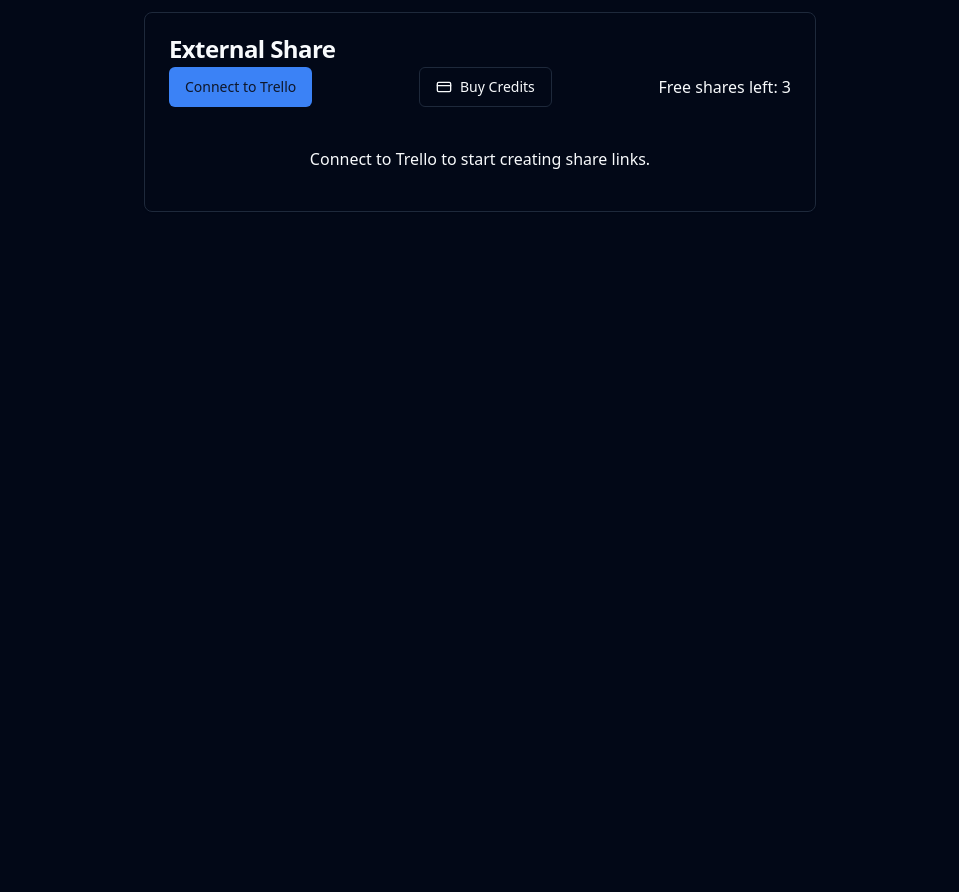
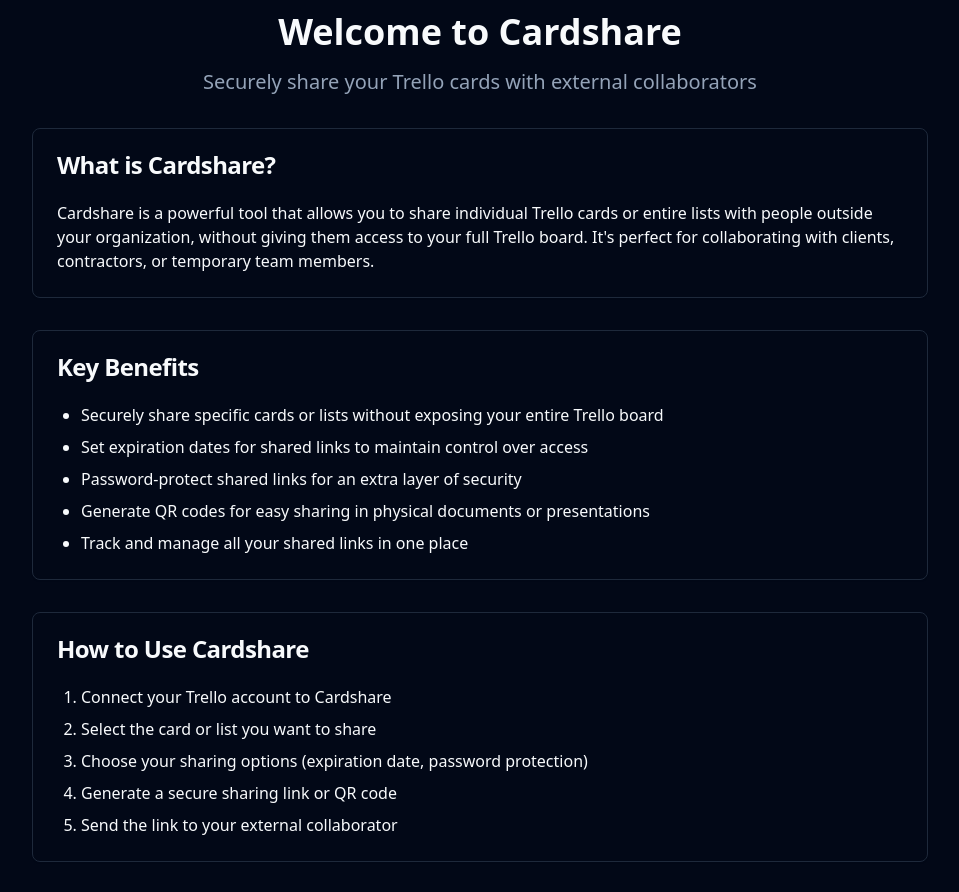
Before and after one commit to GPT-Engineer-App/sharet, a React (Vite) app: page / in a window 1280 px wide. Shown: the part 20-912 px from the top of the page, without its empty margins (160-1119 px from the left). Before the commit the page ends 800 px from the top, so only its background shows below. Built offline with nearby package versions, Linux system fonts and the light colour scheme.

Commit message:
Add introduction page for Cardshare
Created an introduction page for the Cardshare app that explains its purpose, benefits, and usage instructions. The page also offers users the opportunity to create an external link for sharing up to 3 cards as a trial.
[skip gpt_engineer]

```diff
--- a/src/App.jsx
+++ b/src/App.jsx
@@ -1,8 +1,9 @@
 import { Toaster } from "@/components/ui/sonner";
 import { TooltipProvider } from "@/components/ui/tooltip";
 import { QueryClient, QueryClientProvider } from "@tanstack/react-query";
-import { BrowserRouter, Routes, Route } from "react-router-dom";
+import { BrowserRouter, Routes, Route, Navigate } from "react-router-dom";
 import { navItems } from "./nav-items";
+import Introduction from "./pages/Introduction";
 
 const queryClient = new QueryClient();
 
@@ -12,9 +13,9 @@ const App = () => (
       <Toaster />
       <BrowserRouter>
         <Routes>
-          {navItems.map(({ to, page }) => (
-            <Route key={to} path={to} element={page} />
-          ))}
+          <Route path="/" element={<Introduction />} />
+          <Route path="/app" element={navItems[0].page} />
+          <Route path="*" element={<Navigate to="/" replace />} />
         </Routes>
       </BrowserRouter>
     </TooltipProvider>
--- a/src/nav-items.jsx
+++ b/src/nav-items.jsx
@@ -1,13 +1,20 @@
-import { Share2 } from "lucide-react";
+import { Share2, Home } from "lucide-react";
 import Index from "./pages/Index.jsx";
+import Introduction from "./pages/Introduction.jsx";
 
 /**
  * Central place for defining the navigation items. Used for navigation components and routing.
  */
 export const navItems = [
   {
-    title: "Trello External Share",
+    title: "Home",
     to: "/",
+    icon: <Home className="h-4 w-4" />,
+    page: <Introduction />,
+  },
+  {
+    title: "Cardshare App",
+    to: "/app",
     icon: <Share2 className="h-4 w-4" />,
     page: <Index />,
   },
--- a/src/pages/Index.jsx
+++ b/src/pages/Index.jsx
@@ -3,7 +3,7 @@ import { Card, CardContent, CardHeader, CardTitle } from "@/components/ui/card";
 import TrelloConnect from '../components/TrelloConnect';
 import { Tabs, TabsContent, TabsList, TabsTrigger } from "@/components/ui/tabs";
 import { Button } from "@/components/ui/button";
-import { LogOut } from "lucide-react";
+import { LogOut, Home } from "lucide-react";
 import { useToast } from "@/components/ui/use-toast";
 import { Dialog, DialogContent, DialogHeader, DialogTitle, DialogFooter } from "@/components/ui/dialog";
 import { useCredits } from '../hooks/useCredits';
@@ -11,6 +11,7 @@ import { PaymentDialog } from '../components/PaymentDialog';
 import QRCode from 'qrcode.react';
 import NewShareForm from '../components/NewShareForm';
 import PreviousLinks from '../components/PreviousLinks';
+import { Link } from 'react-router-dom';
 
 const Index = () => {
   const { credits, freeSharesLeft, updateCredits } = useCredits();
@@ -53,9 +54,15 @@ const Index = () => {
   return (
     <div className="bg-background text-foreground min-h-screen p-8">
       <div className="max-w-2xl mx-auto">
+        <Link to="/" className="block mb-4">
+          <Button variant="outline">
+            <Home className="mr-2 h-4 w-4" />
+            Back to Home
+          </Button>
+        </Link>
         <Card>
           <CardHeader>
-            <CardTitle>External Share</CardTitle>
+            <CardTitle>Cardshare</CardTitle>
             <div className="flex justify-between items-center mt-2">
               {!trelloData ? (
                 <TrelloConnect onConnect={setTrelloData} />
--- /dev/null
+++ b/src/pages/Introduction.jsx
@@ -0,0 +1,73 @@
+import React from 'react';
+import { Button } from "@/components/ui/button";
+import { Card, CardContent, CardDescription, CardFooter, CardHeader, CardTitle } from "@/components/ui/card";
+import { Link } from 'react-router-dom';
+
+const Introduction = () => {
+  return (
+    <div className="bg-background text-foreground min-h-screen p-8">
+      <div className="max-w-4xl mx-auto space-y-8">
+        <header className="text-center">
+          <h1 className="text-4xl font-bold mb-4">Welcome to Cardshare</h1>
+          <p className="text-xl text-muted-foreground">Securely share your Trello cards with external collaborators</p>
+        </header>
+
+        <Card>
+          <CardHeader>
+            <CardTitle>What is Cardshare?</CardTitle>
+          </CardHeader>
+          <CardContent>
+            <p>Cardshare is a powerful tool that allows you to share individual Trello cards or entire lists with people outside your organization, without giving them access to your full Trello board. It's perfect for collaborating with clients, contractors, or temporary team members.</p>
+          </CardContent>
+        </Card>
+
+        <Card>
+          <CardHeader>
+            <CardTitle>Key Benefits</CardTitle>
+          </CardHeader>
+          <CardContent>
+            <ul className="list-disc pl-6 space-y-2">
+              <li>Securely share specific cards or lists without exposing your entire Trello board</li>
+              <li>Set expiration dates for shared links to maintain control over access</li>
+              <li>Password-protect shared links for an extra layer of security</li>
+              <li>Generate QR codes for easy sharing in physical documents or presentations</li>
+              <li>Track and manage all your shared links in one place</li>
+            </ul>
+          </CardContent>
+        </Card>
+
+        <Card>
+          <CardHeader>
+            <CardTitle>How to Use Cardshare</CardTitle>
+          </CardHeader>
+          <CardContent>
+            <ol className="list-decimal pl-6 space-y-2">
+              <li>Connect your Trello account to Cardshare</li>
+              <li>Select the card or list you want to share</li>
+              <li>Choose your sharing options (expiration date, password protection)</li>
+              <li>Generate a secure sharing link or QR code</li>
+              <li>Send the link to your external collaborator</li>
+            </ol>
+          </CardContent>
+        </Card>
+
+        <Card>
+          <CardHeader>
+            <CardTitle>Try Cardshare for Free</CardTitle>
+            <CardDescription>Get started with 3 free shares to test our tool</CardDescription>
+          </CardHeader>
+          <CardContent>
+            <p>We're confident you'll love the simplicity and security of Cardshare. That's why we're offering you 3 free shares to try out our tool. No credit card required!</p>
+          </CardContent>
+          <CardFooter>
+            <Link to="/app">
+              <Button>Start Sharing Now</Button>
+            </Link>
+          </CardFooter>
+        </Card>
+      </div>
+    </div>
+  );
+};
+
+export default Introduction;
```
